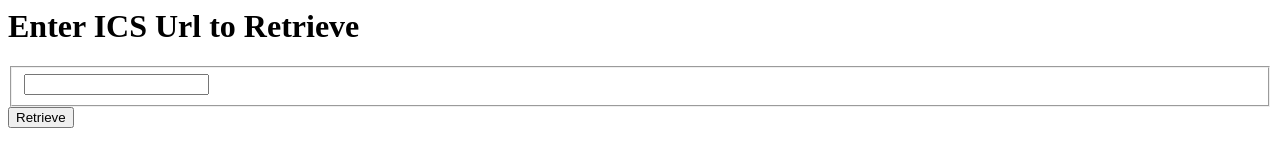
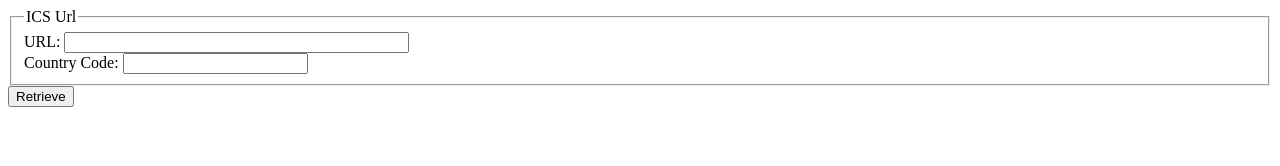
Before and after one commit to bgausden/ics2tbricks, a website: page src/index.html in a window 1280 px wide. Drawn offline with Linux system fonts and the light colour scheme.

Commit message:
Improvements to web page and js handler.

```diff
--- a/src/index.html
+++ b/src/index.html
@@ -1,7 +1,16 @@
-<html><header><script src = "../dist/index.js"></script></header><body><form id="ics2calResource">
-    <h1>Enter ICS Url to Retrieve </h1>
-   <fieldset>
-       <input type="url" id="icsURL" name="URL" />
-   </fieldset>
-   <input type="submit" value="Retrieve"></input>
-</form></body></html>
+<html>
+    <header><script type="module" src="index.js"></script></header>
+    <body onload="onBodyLoad()">
+        <form id="ics2calResource" method="post">
+            <fieldset>
+                <legend>ICS Url</legend>
+                <label for="icsURL">URL:</label>
+                <input type="url" id="icsURL" name="URL" size="40" />
+                <br />
+                <label for="countryCode">Country Code:</label>
+                <input type="text" id="countryCode" name="countryCode" maxlength="2" />
+            </fieldset>
+            <input type="submit" value="Retrieve" />
+        </form>
+    </body>
+</html>
```
Also changed, not shown: src/index.ts (+18 -11 lines).
